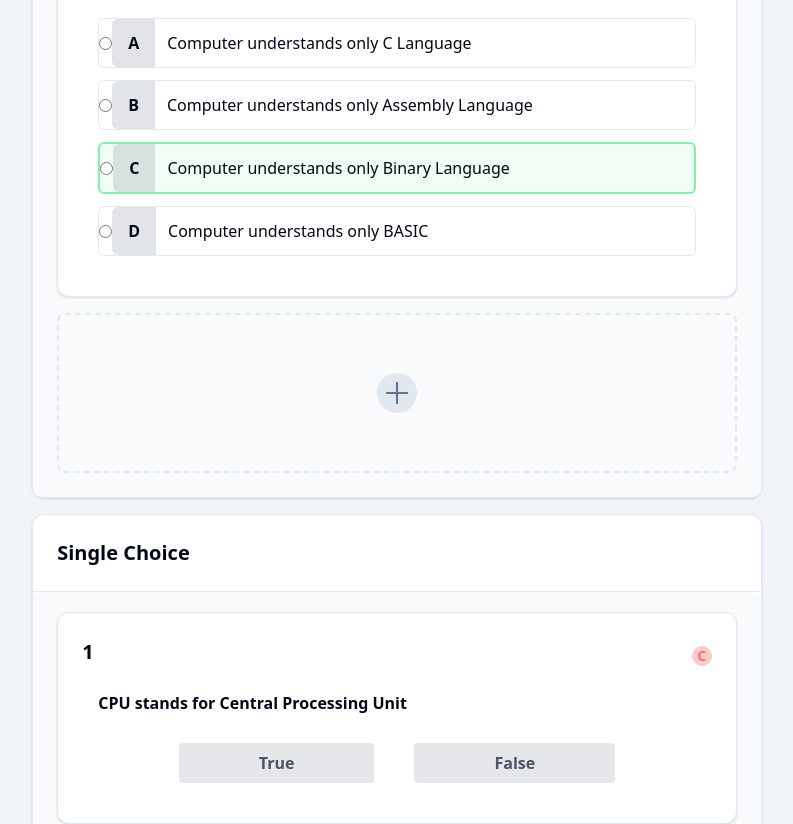
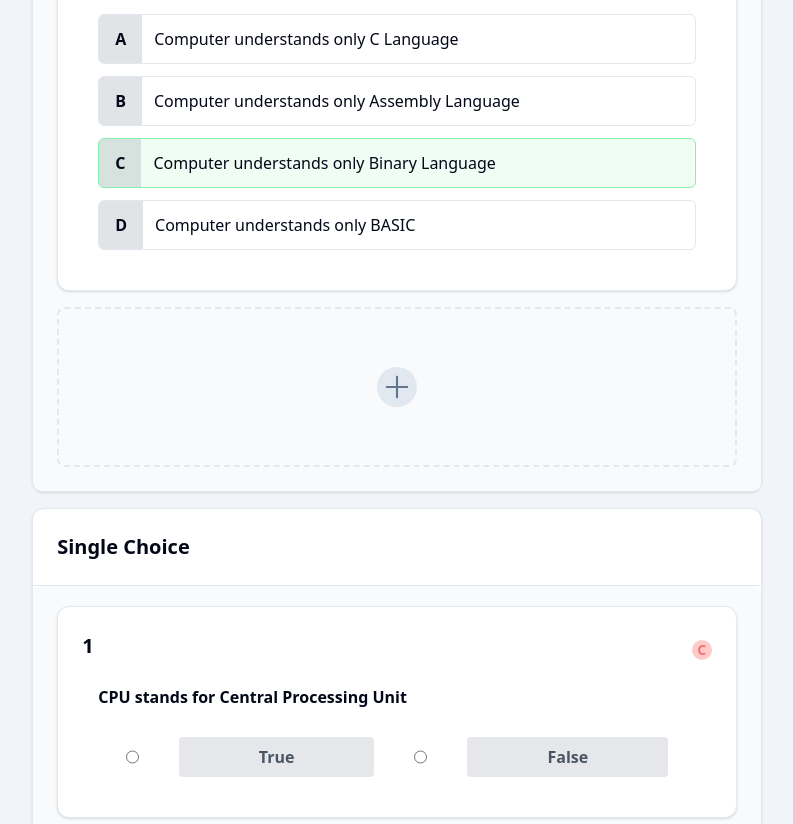
Before and after one commit to NashNoman/AureusEMS, a Next.js app in the folder nextjs/: page /builder/1 in a window 1280 px wide. Shown: the part 1160-1984 px from the top of the page, without its empty margins (243-1036 px from the left). Built offline with nearby package versions, Linux system fonts and the light colour scheme.

Commit message:
Fixed questions don't respond to input

```diff
--- a/nextjs/app/builder/[id]/ExamSection.tsx
+++ b/nextjs/app/builder/[id]/ExamSection.tsx
@@ -1,10 +1,14 @@
+"use client";
+
 import {
   SingleChoiceQuestion,
   AddQuestionPlaceholder,
   TrueFalseQuestion,
 } from "@/app/builder/[id]/Question";
+import { Button } from "@/components/ui/button";
 import { Card, CardHeader, CardContent } from "@/components/ui/card";
 import { Separator } from "@/components/ui/separator";
+import { useState } from "react";
 
 const ExamSection = ({ questions, type }) => {
   let Section;
@@ -33,11 +37,27 @@ const ExamSection = ({ questions, type }) => {
 };
 
 const SingleChoiceSection = ({ questions }) => {
+  const [singleQuestions, setSingleQuestions] = useState([...questions]);
+
+  const handleInput = (id, value) => {
+    setSingleQuestions((state) => {
+      const oldQuestions = [...state];
+      const questionId = state.findIndex((q) => q.id === id);
+      oldQuestions[questionId].answer = value;
+      return oldQuestions;
+    });
+  };
+
   return (
     <>
-      {questions.map((question, index) => {
+      {singleQuestions.map((question, index) => {
         return (
-          <SingleChoiceQuestion {...question} index={index} key={question.id} />
+          <SingleChoiceQuestion
+            {...question}
+            handleInput={handleInput}
+            index={index}
+            key={question.id}
+          />
         );
       })}
     </>
@@ -48,7 +68,9 @@ const TrueFalseSection = ({ questions }) => {
   return (
     <>
       {questions.map((question, index) => {
-        return <TrueFalseQuestion {...question} index={index} />;
+        return (
+          <TrueFalseQuestion {...question} index={index} key={question.id} />
+        );
       })}
     </>
   );
--- a/nextjs/app/builder/[id]/Input.tsx
+++ b/nextjs/app/builder/[id]/Input.tsx
@@ -1,11 +1,22 @@
-export const SingleChoiceInput = ({ id, text, isChecked, qid }) => {
-  let labelCn = "border";
+"use client";
+
+import { useState } from "react";
+
+export const SingleChoiceInput = ({
+  id,
+  text,
+  isChecked,
+  handleInput,
+  qid,
+}) => {
+  const [checked, setChecked] = useState<boolean>(isChecked);
+
   const inputId = id.toString() + qid.toString();
   return (
     <label
       htmlFor={inputId}
-      className={`cursor-pointer hover:shadow-sm transition-shadow flex rounded-md items-center ${
-        isChecked ? "border-2 border-green-300 bg-green-50" : "border"
+      className={`overflow-hidden border cursor-pointer hover:shadow-sm transition-shadow flex rounded-md items-center ${
+        isChecked && "border-green-300 bg-green-50"
       }`}
     >
       <input
@@ -13,10 +24,12 @@ export const SingleChoiceInput = ({ id, text, isChecked, qid }) => {
         name={qid}
         id={inputId}
         value={id}
-        className=""
+        className="hidden"
         // checked={isChecked}
+        defaultChecked={checked}
+        onChange={() => handleInput(qid, id)}
       />
-      <span className="font-semibold py-3 px-4 bg-gray-500 rounded-l-md bg-opacity-20">
+      <span className="font-semibold py-3 px-4 bg-gray-500 bg-opacity-20">
         {id}
       </span>
       <span className="mx-3">{text}</span>
--- a/nextjs/app/builder/[id]/Question.tsx
+++ b/nextjs/app/builder/[id]/Question.tsx
@@ -26,6 +26,7 @@ export const SingleChoiceQuestion = ({
   choices,
   answer,
   id,
+  handleInput,
   index,
 }) => {
   return (
@@ -36,7 +37,9 @@ export const SingleChoiceQuestion = ({
             <SingleChoiceInput
               {...choice}
               qid={id}
+              handleInput={handleInput}
               isChecked={choice.id === answer}
+              key={choice.id}
             />
           );
         })}
@@ -45,9 +48,13 @@ export const SingleChoiceQuestion = ({
   );
 };
 
-export const TrueFalseQuestion = ({ question, id, index }) => {
+export const TrueFalseQuestion = ({ question, answer, id, index }) => {
+  // const [selectedAnswer, setSelectedAnswer] = useState<number>(answer);
+
   const cn =
     "bg-gray-200 px-20 py-2 cursor-pointer font-semibold text-gray-600 rounded-sm hover:shadow-sm transition-shadow";
+  // console.log(answer);
+
   return (
     <QuestionWrapper index={index} question={question}>
       <div className="flex justify-center gap-10">
@@ -56,18 +63,20 @@ export const TrueFalseQuestion = ({ question, id, index }) => {
           name={id}
           value={1}
           id={id + "t"}
-          className="hidden"
+          className=""
+          // checked={true}
         />
         <label htmlFor={id + "t"} className={cn}>
           True
         </label>
-
         <input
           type="radio"
           name={id}
-          value={1}
+          value={0}
           id={id + "f"}
-          className="hidden"
+          className=""
+          // checked={false}
+          // checked={!selectedAnswer}
         />
         <label htmlFor={id + "f"} className={cn}>
           False
--- a/nextjs/temp/examData.ts
+++ b/nextjs/temp/examData.ts
@@ -70,14 +70,14 @@ const examData = {
           qType: "tof",
           btlLevel: 1,
           question: "CPU stands for Central Processing Unit",
-          answer: true,
+          answer: 1,
         },
         {
           id: 321,
           qType: "tof",
           btlLevel: 2,
           question: "Webcam is a type of output device.",
-          answer: false,
+          answer: 0,
         },
         {
           id: 45,
@@ -85,14 +85,14 @@ const examData = {
           btlLevel: 2,
           question:
             "Webcam is a type of input device webcam is a type of input device webcam is a type of input device webcam is a type of input device webcam is a type of input device.",
-          answer: false,
+          answer: 0,
         },
         {
           id: 32,
           qType: "tof",
           btlLevel: 1,
           question: "A computer only understands binary language",
-          answer: true,
+          answer: 1,
         },
       ],
     },
```
